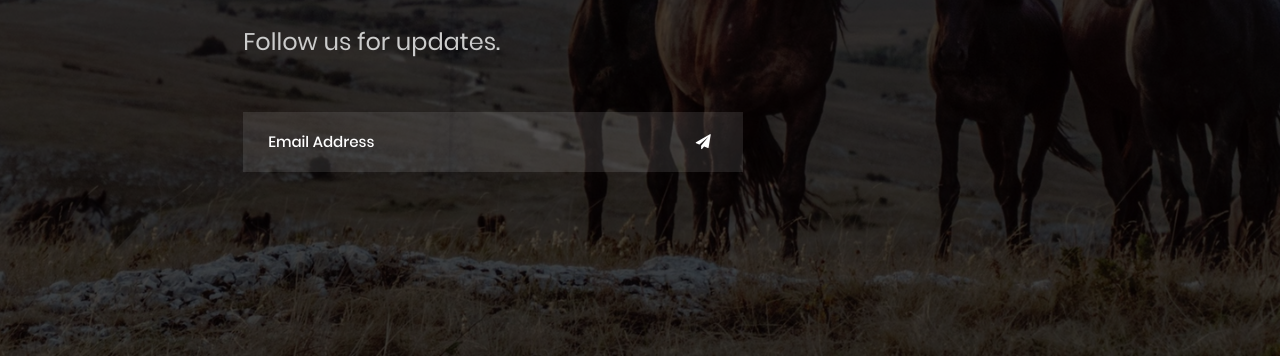
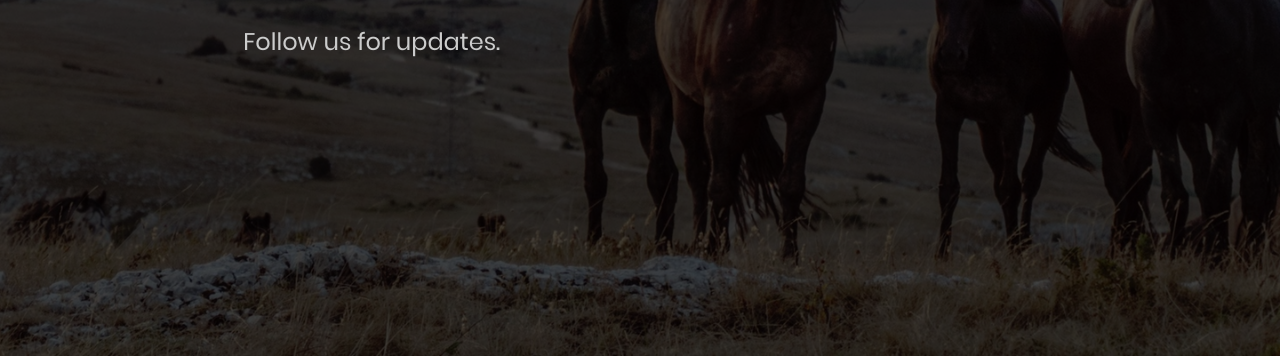
Before and after one commit to zdabus/zdabus.alrashidstables.com, a plain HTML site: page index.html in a window 1280 px wide. Shown: the part 444-800 px from the top of the page. Drawn offline with Linux system fonts and the light colour scheme; a web font is replaced by a local one.

Commit message:
Update index.html

```diff
--- a/index.html
+++ b/index.html
@@ -53,16 +53,6 @@
 				<p class="m2-txt1 respon6">
 					Follow us for updates.
 				</p>
-
-				<form class="contact100-form validate-form p-t-55 w-full">
-					<div class="wrap-input100 validate-input m-lr-auto-lg" data-validate = "Email is required: zaiddabus@gmail.com">
-						<input class="s2-txt1 placeholder0 input100 trans-04" type="text" name="email" placeholder="Email Address">
-
-						<button class="flex-c-m ab-t-r size4 s1-txt1 hov1 trans-04">
-							<i class="fa fa-paper-plane fs-15 cl0"></i>
-						</button>
-					</div>
-				</form>
 			</div>
 
 
```
